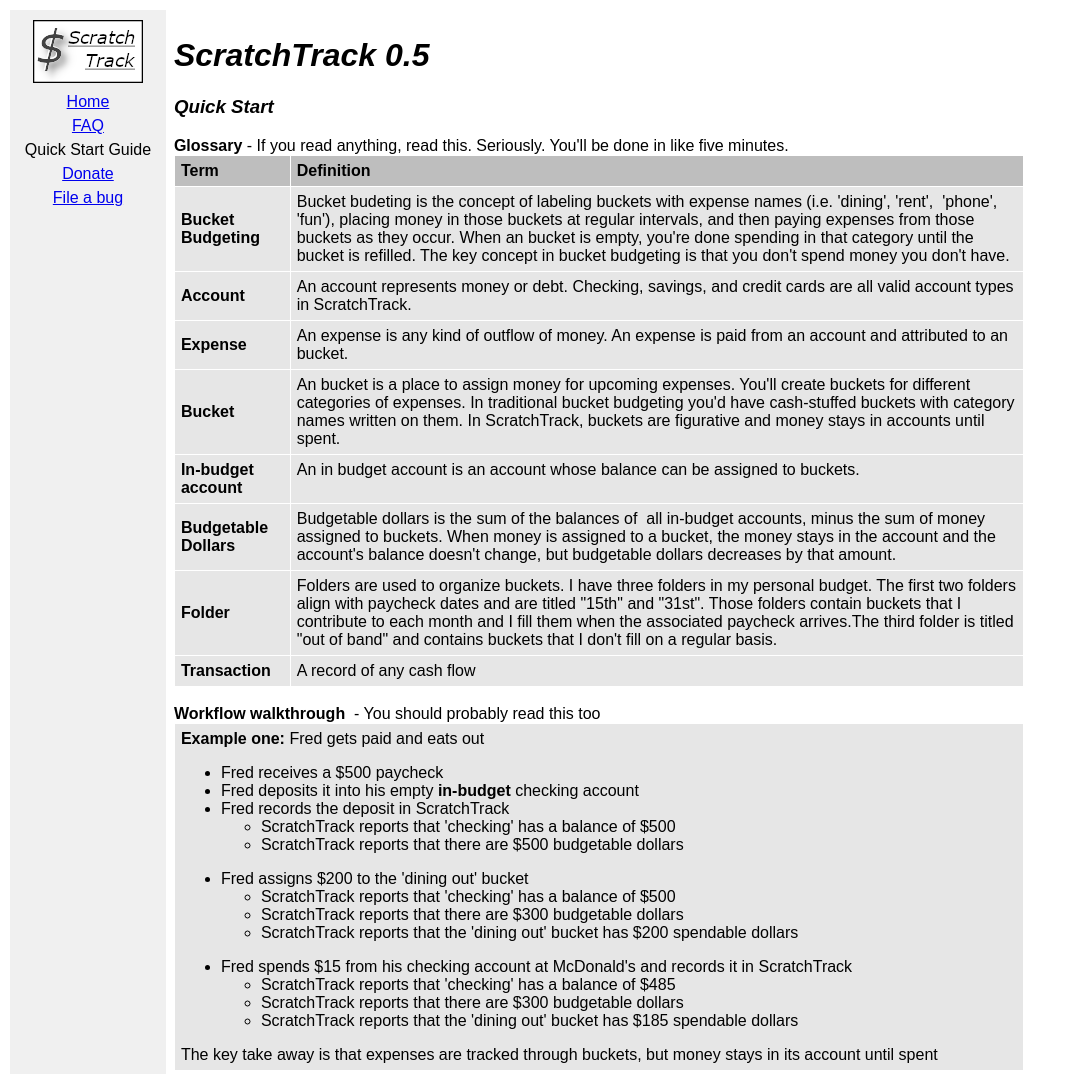
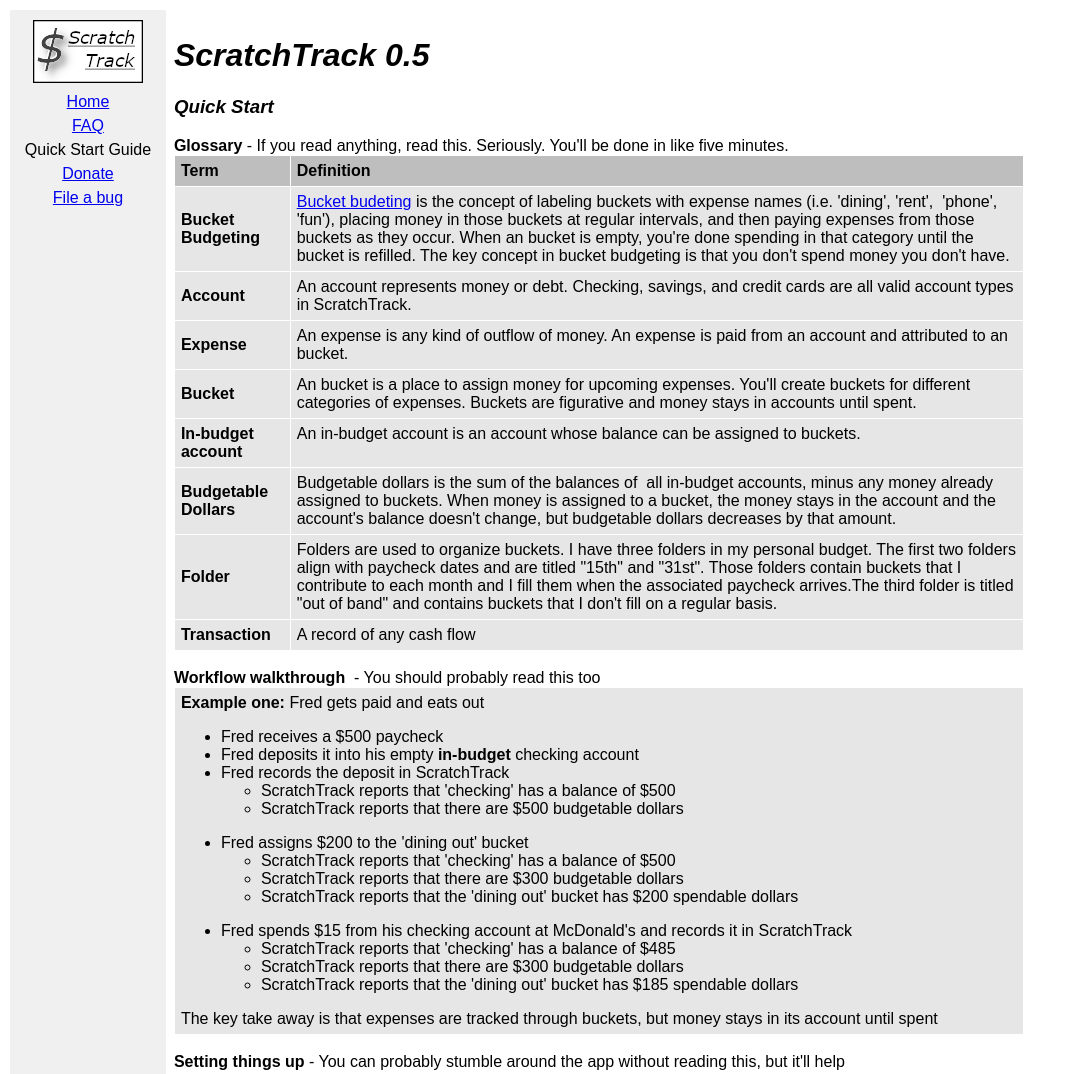
Before and after one commit to KenSimone/ScratchTrack, a plain HTML site: page Website/quickstart.html in a window 1280 px wide. Shown: the top 1074 px of the page, without its empty margins (0-1076 px from the left). Drawn offline with Linux system fonts and the light colour scheme.

Commit message:
Envelopes->Buckets website

```diff
--- a/Website/quickstart.html
+++ b/Website/quickstart.html
@@ -1,5 +1,6 @@
 <!DOCTYPE html PUBLIC "-//W3C//DTD HTML 4.01//EN" "http://www.w3.org/TR/html4/strict.dtd">
 <html><head>
+
 
 
 
@@ -65,8 +66,8 @@ anything, read this. Seriously. You'll be done in like five minutes.<br>
           </tr>
           <tr>
             <td style="background-color: rgb(230, 230, 230);"><span style="font-weight: bold;">Bucket Budgeting</span></td>
-            <td style="background-color: rgb(230, 230, 230);">Bucket
-budeting is the concept of labeling buckets with expense names (i.e.
+            <td style="background-color: rgb(230, 230, 230);"><a href="https://www.mebank.com.au/the-feed/why-you-need-to-start-bucket-budgeting/">Bucket
+budeting</a> is the concept of labeling buckets with expense names (i.e.
 'dining', 'rent',&nbsp; 'phone', 'fun'),
 placing money in those buckets at regular
 intervals, and then paying expenses from those
@@ -94,23 +95,24 @@ expense is any kind of outflow of money. An expense is paid from an account and
             <td style="background-color: rgb(230, 230, 230);"><span style="font-weight: bold;">Bucket</span><br>
             </td>
             <td style="background-color: rgb(230, 230, 230);">An bucket is a place to assign money for upcoming
-expenses. You'll create buckets for different categories of expenses.
-In
-traditional bucket budgeting you'd have cash-stuffed buckets
-with category names written on them. In ScratchTrack, buckets are
+expenses. You'll create buckets for different categories of expenses. Buckets are
 figurative and money stays in accounts until spent.<br>
             </td>
           </tr>
           <tr>
             <td style="background-color: rgb(230, 230, 230);"><span style="font-weight: bold;">In-budget account</span><br>
             </td>
-            <td style="vertical-align: top; background-color: rgb(230, 230, 230);">An in budget account is an account whose balance can be assigned to buckets. <br>
+            <td style="vertical-align: top; background-color: rgb(230, 230, 230);">An in-budget account is an account whose balance can be assigned to buckets. <br>
             </td>
           </tr>
           <tr>
             <td style="background-color: rgb(230, 230, 230);"><span style="font-weight: bold;">Budgetable Dollars</span><br>
             </td>
-            <td style="vertical-align: top; background-color: rgb(230, 230, 230);">Budgetable dollars is the sum of the balances of&nbsp; all in-budget accounts, minus the sum of money assigned to buckets. When money is assigned to a bucket, the money stays in the account and the account's balance doesn't change, but budgetable dollars decreases by that amount.<br>
+            <td style="vertical-align: top; background-color: rgb(230, 230, 230);">Budgetable
+dollars is the sum of the balances of&nbsp; all in-budget accounts,
+minus any money already assigned to buckets. When money is assigned to
+a bucket, the money stays in the account and the account's balance
+doesn't change, but budgetable dollars decreases by that amount.<br>
             </td>
           </tr>
 <tr>
```
Also changed, not shown: Website/faq.html (+3 -4 lines), Website/index.html (+6 -5 lines).
